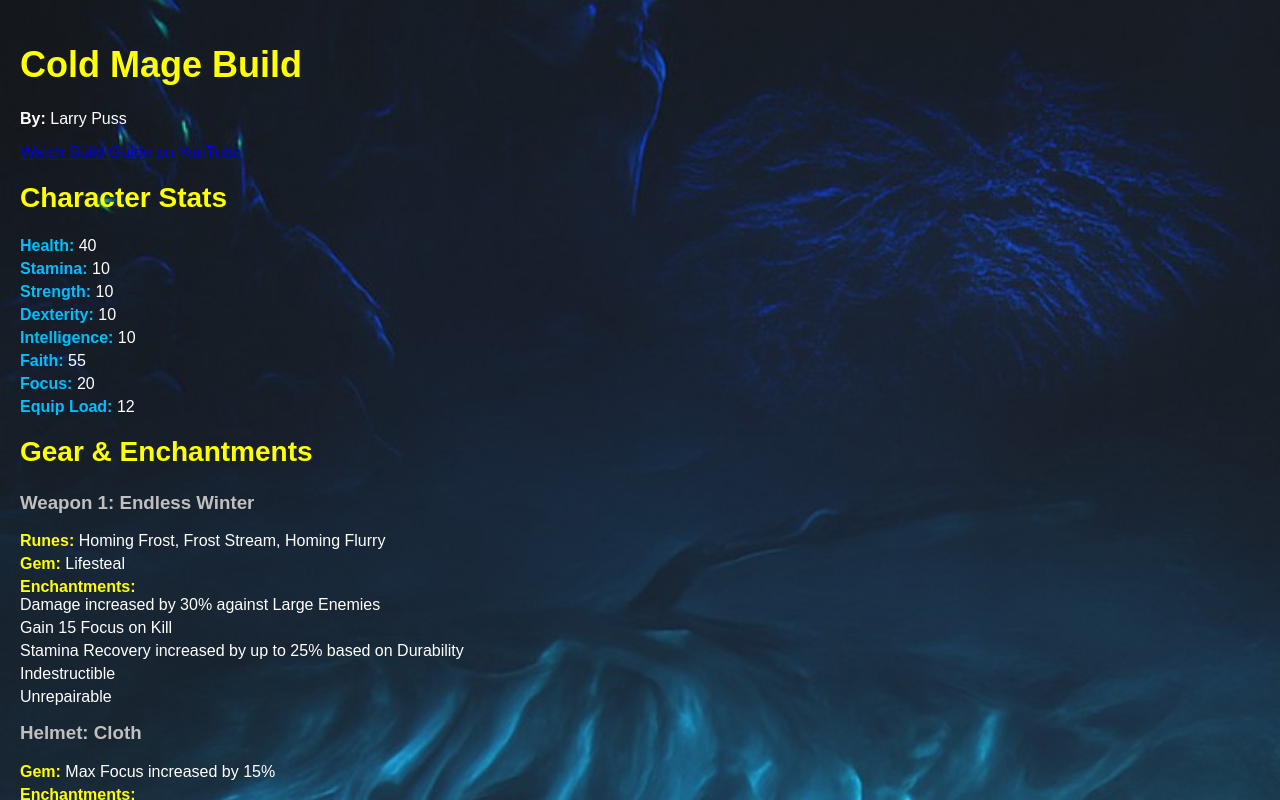
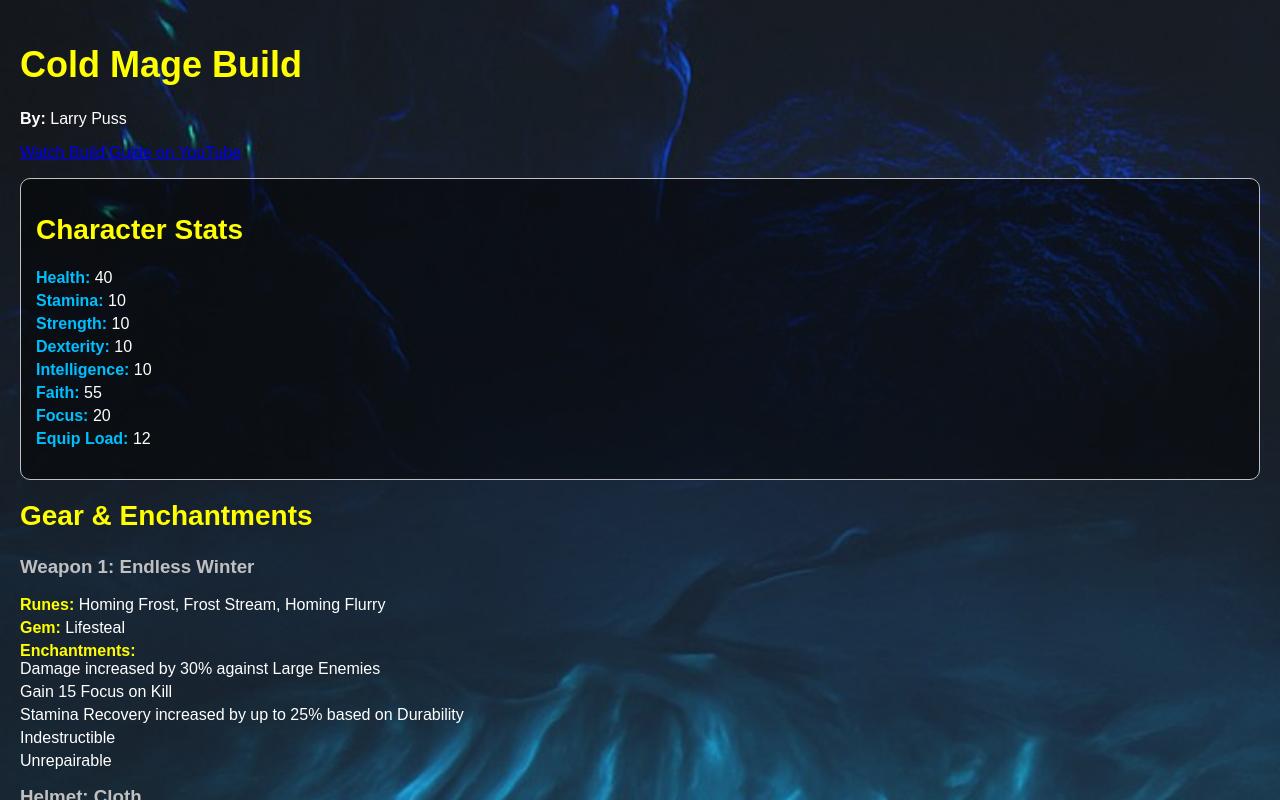
Before and after one commit to NoRestFortheWickedBuilds/nrftw-builds, a Next.js app: page /builds/coldmage in a window 1280 px wide. Shown: the top 800 px of the page. Built offline with nearby package versions, Linux system fonts and the light colour scheme.

Commit message:
Add translucent, beveled box to Character Stats section

```diff
--- a/styles/build-style.css
+++ b/styles/build-style.css
@@ -32,6 +32,14 @@ li {
   margin-bottom: 5px;
 }
 
+.character-stats-box {
+  background-color: rgba(0, 0, 0, 0.5); /* translucent gray/black */
+  padding: 15px;
+  border-radius: 10px; /* softened corners */
+  border: 1px solid silver; /* slight bevel edge */
+  margin-bottom: 20px;
+}
+
 .character-stats-box ul li strong {
   color: #00BFFF; /* Blue for stat names */
 }
```
